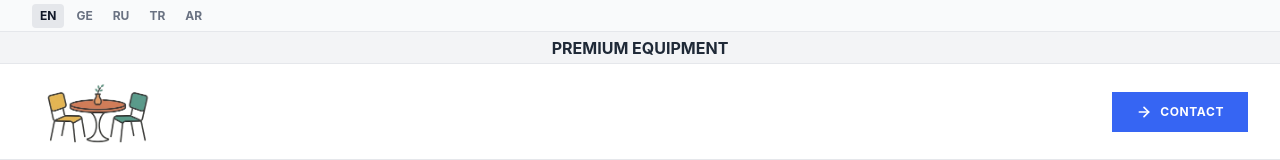
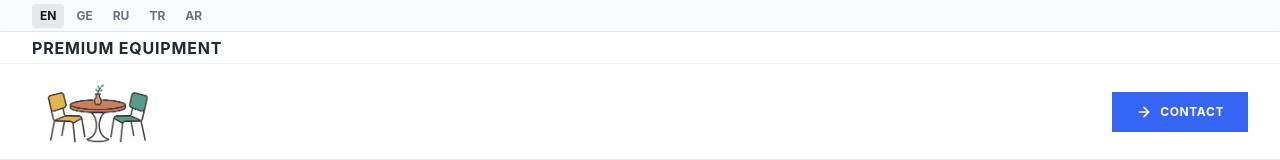
Before and after one commit to mandriva19/inventari, a React (Vite) app: page / in a window 1280 px wide. Shown: the top 160 px of the page. Built offline with nearby package versions, Linux system fonts and the light colour scheme; no server answers.

Commit message:
style: left align header title & add subtle drop-shadow + letter spacing

```diff
--- a/src/components/layout/TopBar.jsx
+++ b/src/components/layout/TopBar.jsx
@@ -52,10 +52,10 @@ export default function TopBar({ isScrolled }) {
 
       {/* Site Title Bar (Always visible!) */}
       <div
-        className="bg-gray-100 border-b border-gray-200 h-8 flex items-center justify-center transition-all duration-300"
+        className="bg-white border-b border-gray-100 h-8 flex items-center transition-all duration-300 shadow-[0_1px_3px_rgba(0,0,0,0.05)]"
         style={{ color: settings?.headerTitleColor || '#1f2937' }}
       >
-        <div className={`w-full max-w-7xl mx-auto px-4 sm:px-6 lg:px-8 text-center font-bold uppercase ${settings?.headerTitleFontSize || 'text-base'}`}>
+        <div className={`w-full max-w-7xl mx-auto px-4 sm:px-6 lg:px-8 text-left font-bold uppercase tracking-wider ${settings?.headerTitleFontSize || 'text-base'}`}>
           {localize(settings?.headerTitle) || 'Premium Equipment'}
         </div>
       </div>
```
